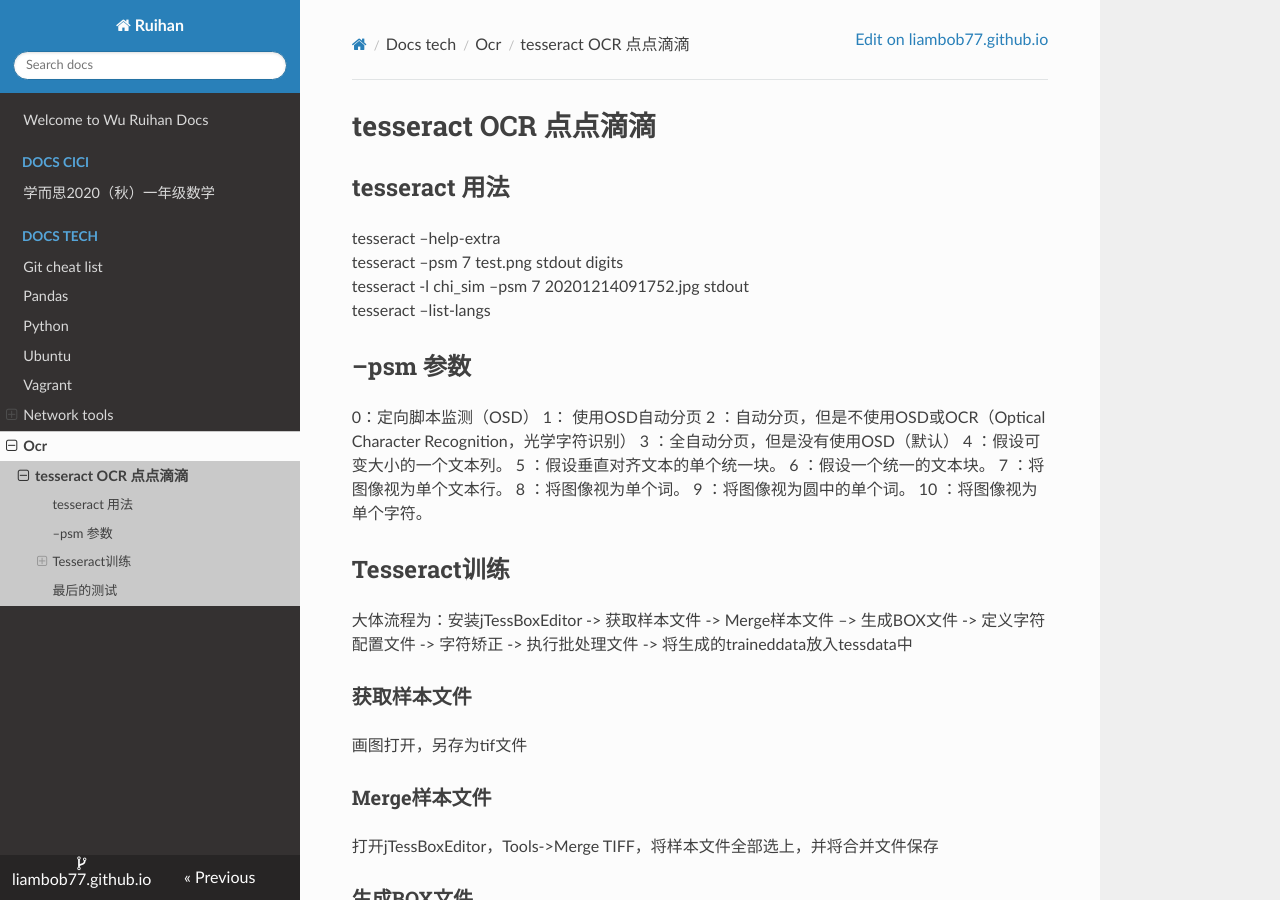
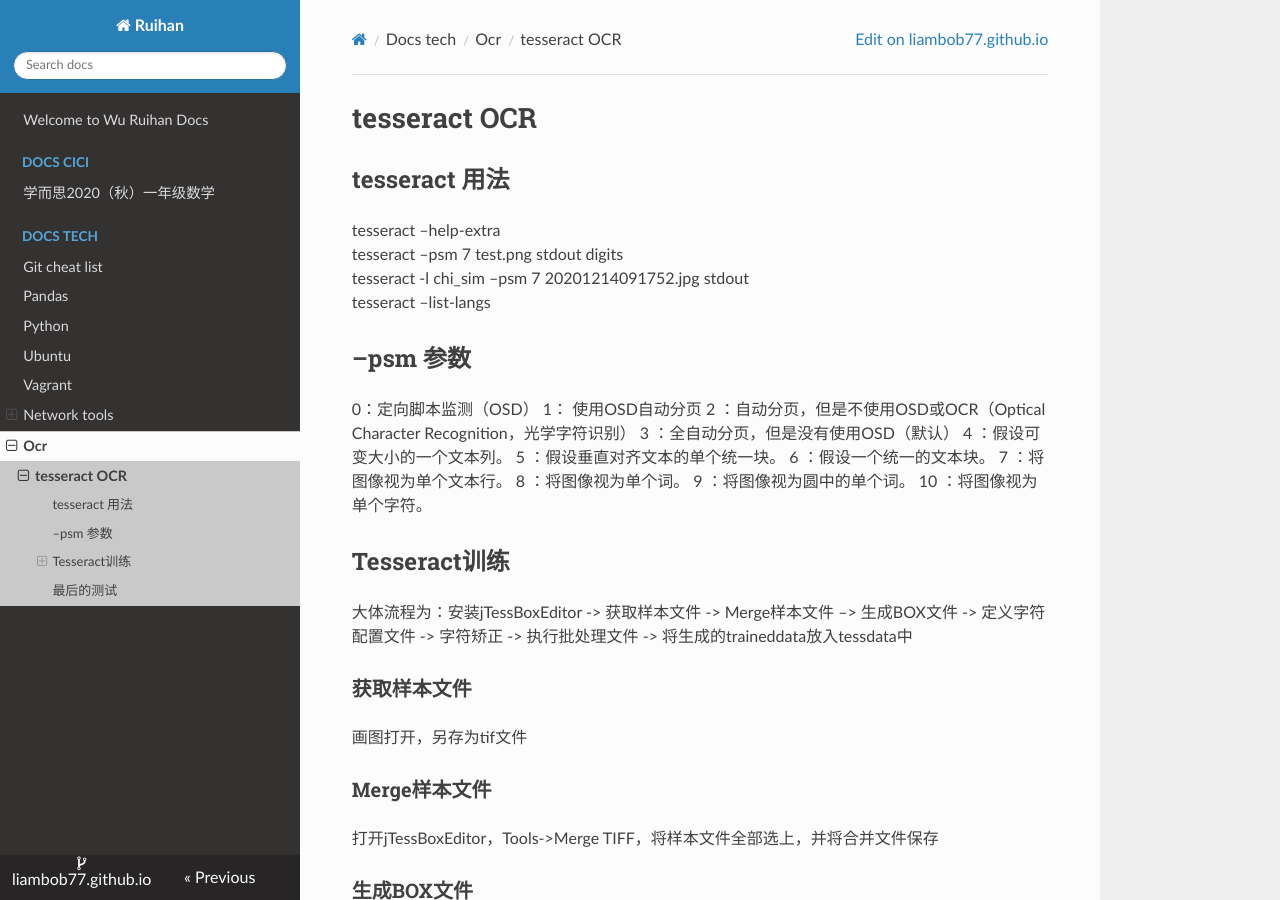
Before and after one commit to liambob77/ruihan.tech, an MkDocs documentation site: the page built from docs/docs_tech/ocr/tesseract.md, in a window 1280 px wide and 900 px high. Built offline with MkDocs 1.6.1, drawn with Linux system fonts in a browser that asks for light colours; nearby versions of some CDN libraries.

Commit message:
Update tesseract.md

```diff
--- a/docs/docs_tech/ocr/tesseract.md
+++ b/docs/docs_tech/ocr/tesseract.md
@@ -1,4 +1,4 @@
-# tesseract OCR 点点滴滴
+# tesseract OCR
 
 ## tesseract 用法
 
```
